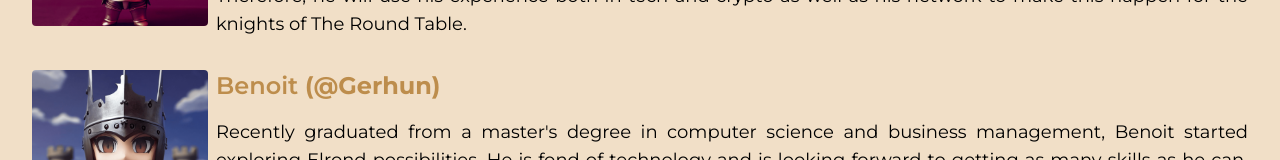
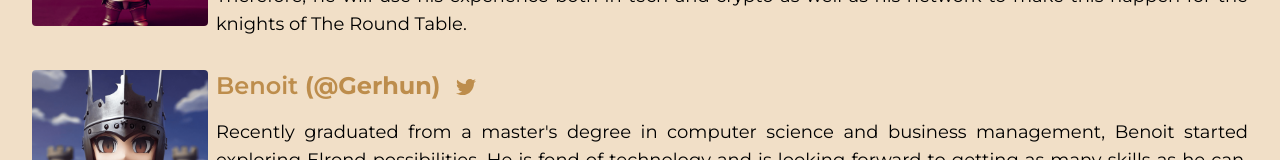
Before and after one commit to weetrax/TheRoundTable, a Next.js app: page /team in a window 1280 px wide. Shown: the part 598-758 px from the top of the page. Built offline with nearby package versions, Linux system fonts and the light colour scheme.

Commit message:
gerhun twitter added

```diff
--- a/pages/team.tsx
+++ b/pages/team.tsx
@@ -126,18 +126,18 @@ const WhitepaperPage: NextPage = () => {
                     Benoit{" "}
                     <div className="inline-flex items-center gap-4">
                       <a
-                        /*href="#"
-                        target={"_blank"}*/
+                        href="https://twitter.com/benitothemoon"
+                        target={"_blank"}
                         className="font-bold hover:text-primary-400 ease-in-out transition-colors duration-200"
                         rel="noreferrer"
                       >
                         (@Gerhun)
                       </a>
                       <a
-                        href="#"
+                        href="https://twitter.com/benitothemoon"
                         rel="noreferrer"
                         title="Twitter"
-                        className="hidden hover:text-primary-400 ease-in-out transition-colors duration-200"
+                        className="hover:text-primary-400 ease-in-out transition-colors duration-200"
                         target={"_blank"}
                       >
                         <i>
```
